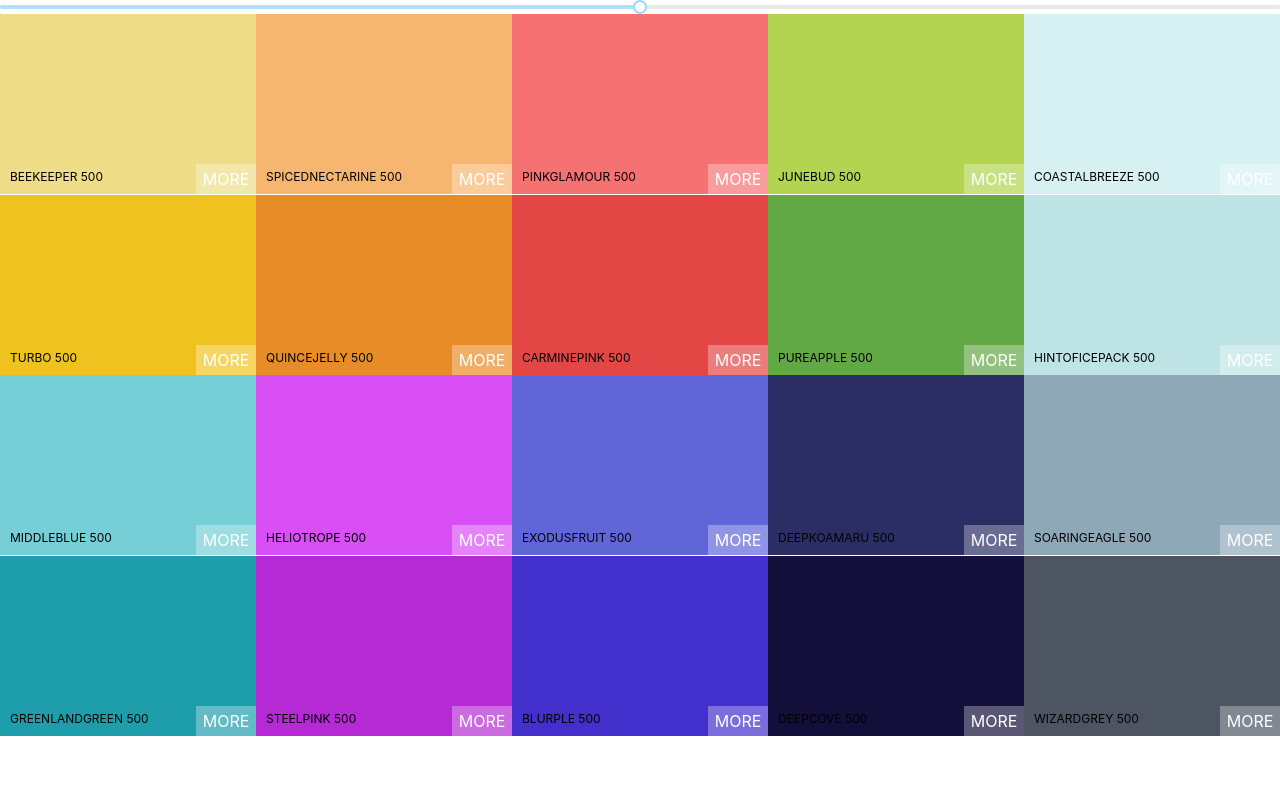
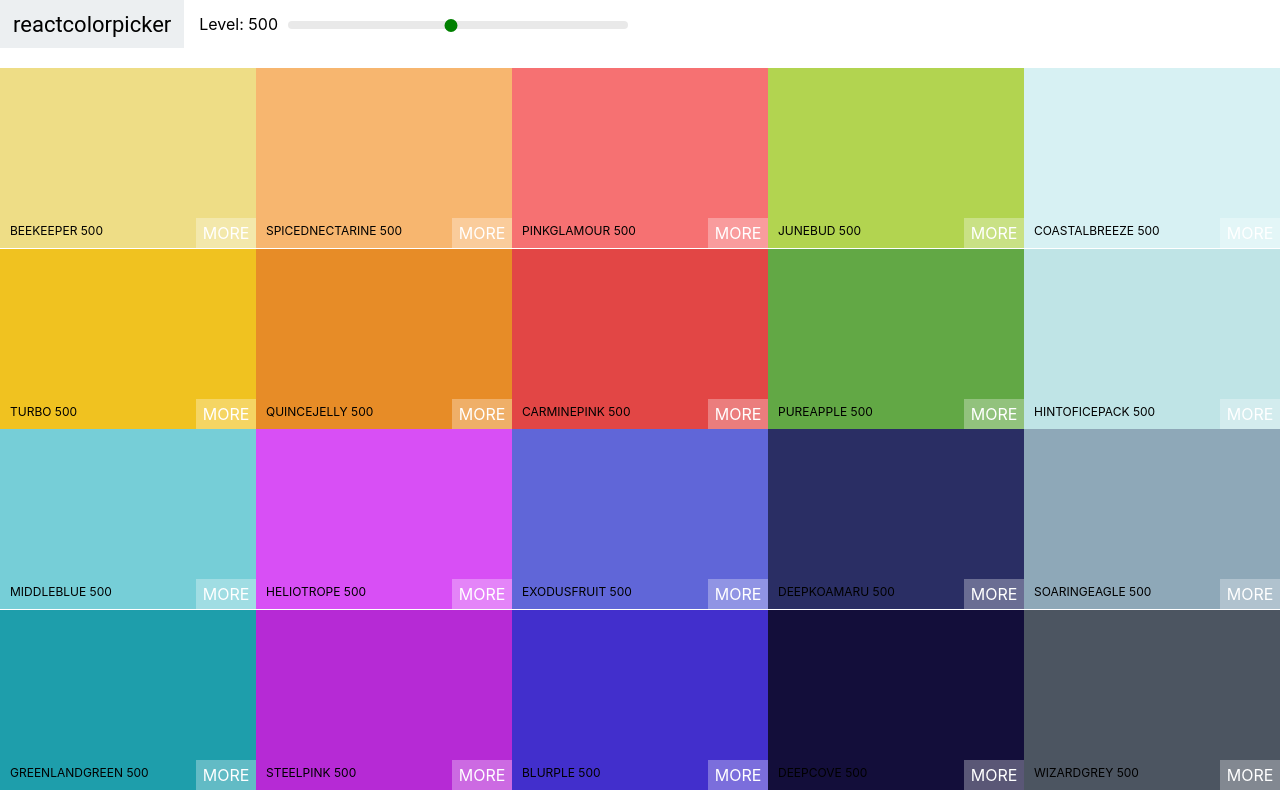
Before and after one commit to trung2012/colors, a React (Create React App) app: page / in a window 1280 px wide. Built offline with nearby package versions, Linux system fonts and the light colour scheme.

Commit message:
Add Navbar and Font

```diff
--- /dev/null
+++ b/src/Navbar.css
@@ -0,0 +1,50 @@
+.Navbar {
+	display: flex;
+	align-items: center;
+	justify-content: flex-start;
+	height: 6vh;
+}
+
+.logo {
+	margin-right: 15px;
+	padding: 0 13px;
+	font-size: 22px;
+	background-color: #eceff1;
+	font-family: Roboto;
+	height: 100%;
+	display: flex;
+	align-items: center;
+}
+
+.logo a {
+	text-decoration: none;
+	color: black;
+}
+
+.slider {
+	width: 340px;
+	margin: 0 10px;
+	display: inline-block;
+}
+
+.rc-slider-track {
+	background-color: transparent;
+}
+
+.rc-slider-rail {
+	height: 8px;
+}
+
+.rc-slider-handle,
+.rc-slider-handle:active,
+.rc-slider-handle:focus,
+.rc-slider-handle:hover {
+	background-color: green;
+	outline: none;
+	border: 2px solid green;
+	box-shadow: none;
+	width: 13px;
+	height: 13px;
+	margin-left: -7px;
+	margin-top: -2px;
+}
--- /dev/null
+++ b/src/Navbar.js
@@ -0,0 +1,30 @@
+import React, { Component } from 'react';
+import Slider from 'rc-slider';
+import 'rc-slider/assets/index.css';
+import './Navbar.css';
+
+class Navbar extends Component {
+	render() {
+		const {level, changeLevel} = this.props;
+		return (
+			<header className ='Navbar'>
+				<div className='logo'>
+					<a href='#'>reactcolorpicker</a>
+				</div>
+				<div className='slider-container'>
+					<span>Level: {level}</span>
+					<div className='slider'>
+						<Slider
+						defaultValue={level}
+						min={100}
+						max={900}
+						step={100}
+						onAfterChange={changeLevel}/>
+					</div>
+				</div>
+			</header>
+		);
+	}
+}
+
+export default Navbar;
--- a/src/Palette.js
+++ b/src/Palette.js
@@ -1,8 +1,8 @@
 import React, { Component } from 'react';
 import ColorBox from './ColorBox';
+import Navbar from './Navbar';
 import './Palette.css';
-import Slider, { Range } from 'rc-slider';
-import 'rc-slider/assets/index.css';
+
 
 export default class Palette extends Component {
 	state = {
@@ -22,12 +22,9 @@ export default class Palette extends Component {
 
 		return (
 			<div className='Palette'>
-			<Slider
-			defaultValue={level}
-			min={100}
-			max={900}
-			step={100}
-			onAfterChange={this.changeLevel}/>
+			<Navbar level={level} changeLevel={this.changeLevel}/>
+				<div className='slider'>
+				</div>
 				<div className='Palette-colors'>
 					{colorBoxes}
 				</div>
```
Also changed, not shown: src/Palette.css (line endings or trailing spaces).
